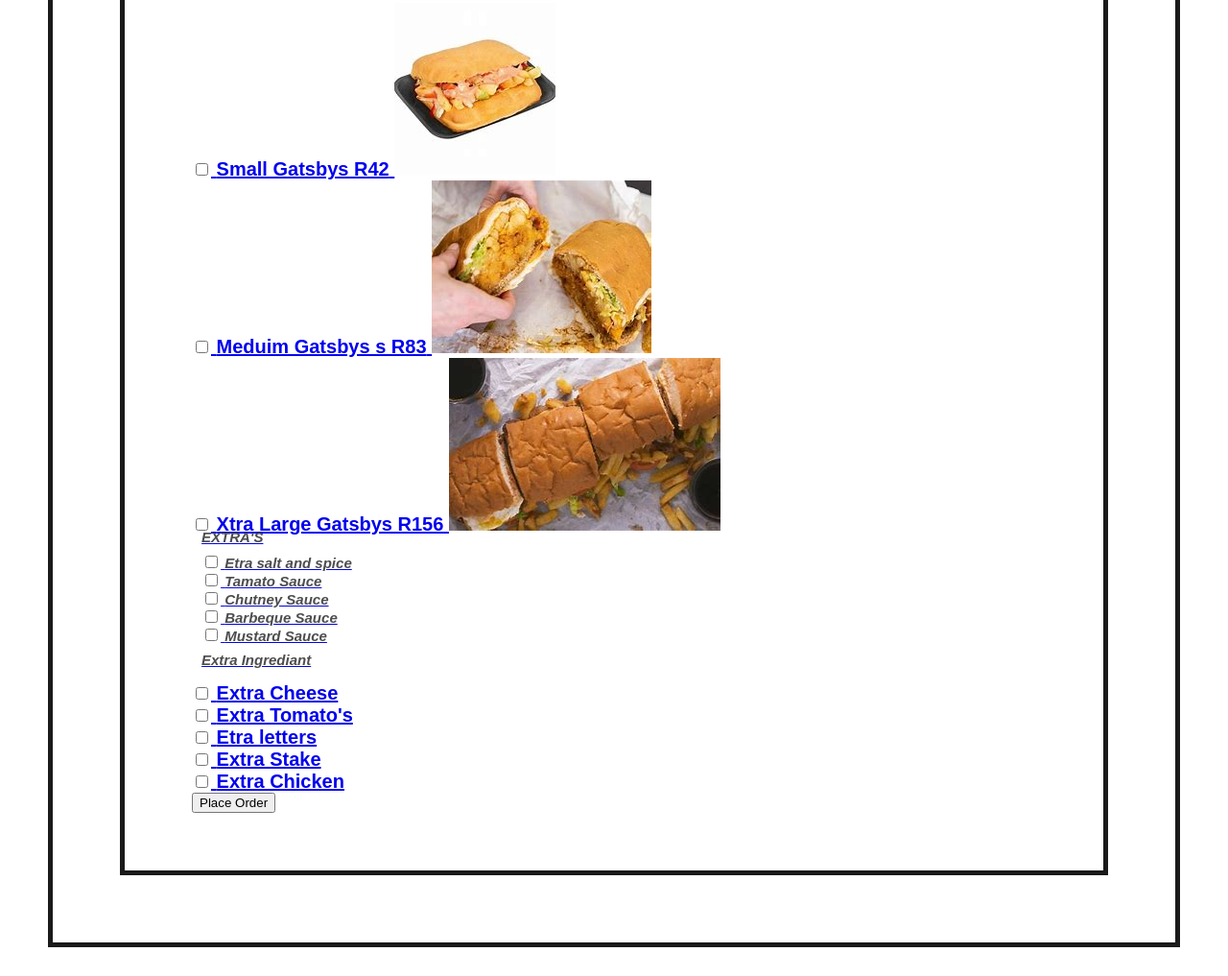
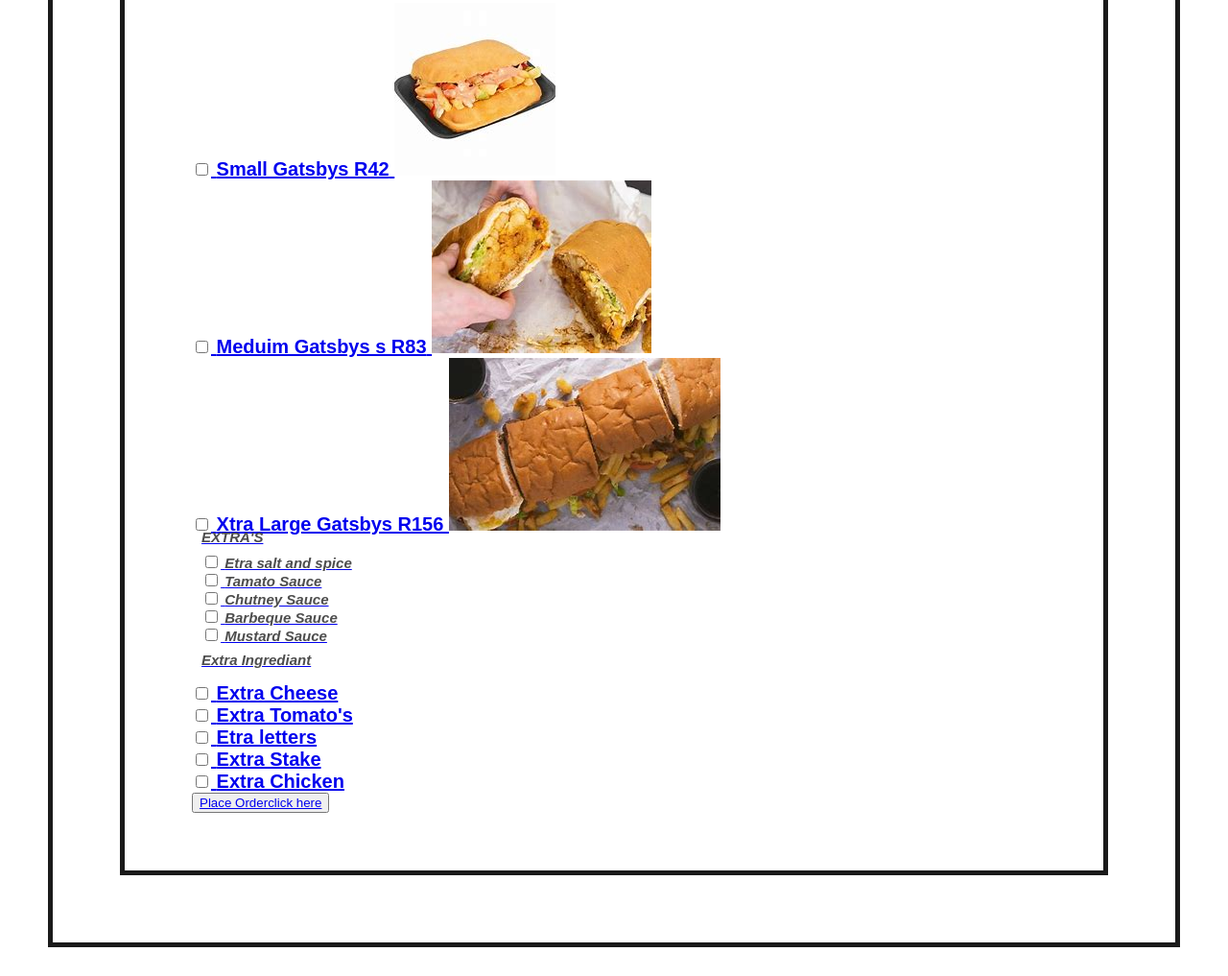
Before and after one commit to jamieleepeters-ITVarsity/Module-3-Assessment-2-, a plain HTML site: page gatsbys.html in a window 1280 px wide. Shown: the part 813-1830 px from the top of the page at 96% size. Drawn offline with Linux system fonts and the light colour scheme.

Commit message:
Update gatsbys.html

```diff
--- a/gatsbys.html
+++ b/gatsbys.html
@@ -115,7 +115,7 @@
 
 <label for="check-05"> Extra Chicken </label>
 		<br>
-<button onClick="fbq('track', 'AddPaymentInfo');">Place Order</button>
+	<button onClick="fbq('track', 'AddPaymentInfo');">Place Order<a href="thankyoupage.html">click here</a></button>
 
 	</a>
 
```
